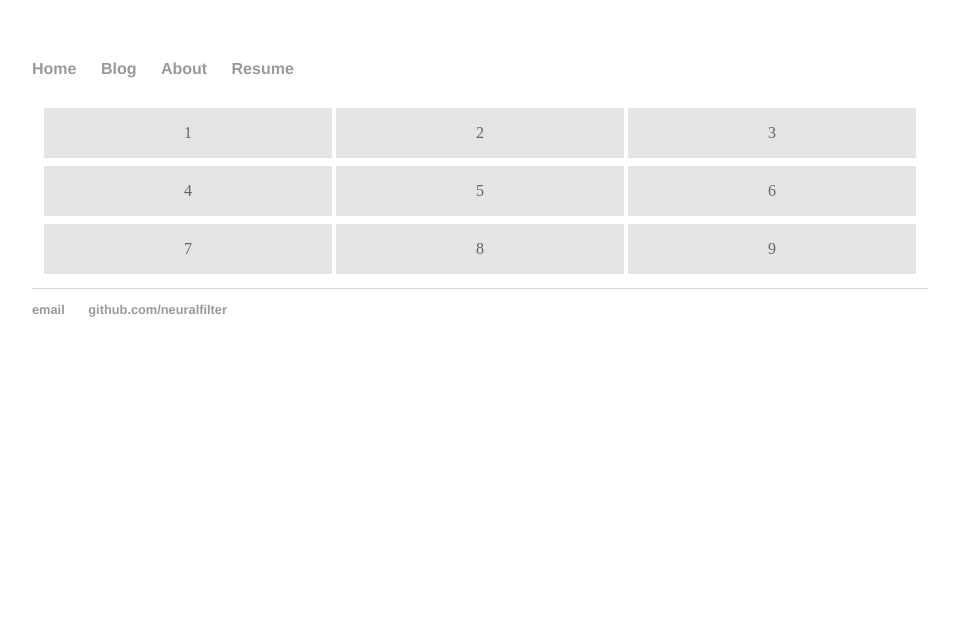
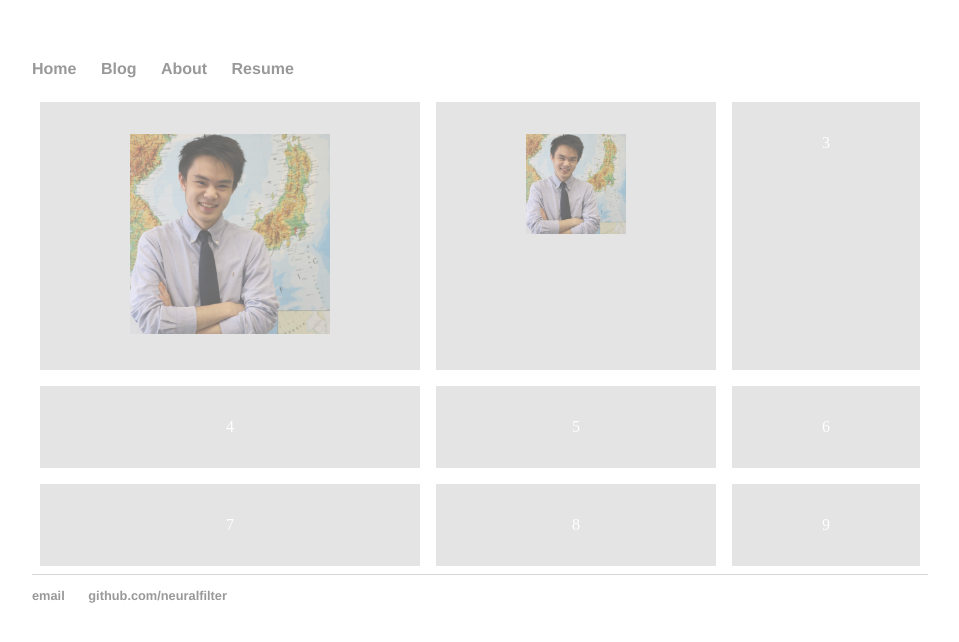
Before and after one commit to neuralfilter/neuralfilter.github.ioa, a Jekyll site: the page built from about/index.html, in a window 1280 px wide. Shown: the top 642 px of the page, without its empty margins (160-1119 px from the left). Built offline with Jekyll 4.4.1, drawn with Linux system fonts in a browser that asks for light colours.

Commit message:
Update index.html

```diff
--- a/about/index.html
+++ b/about/index.html
@@ -2,36 +2,40 @@
 layout: default
 title: Seiji's Projects
 ---
+<!DOCTYPE html>
 <html>
 <head>
 <style>
 .grid-container {
   display: grid;
   grid-template-columns: auto auto auto;
-  padding: 10px;
 }
+
 .grid-item {
-  padding: 20px;
-  font-size: 30px;
-  text-align: center;
   background-color: #D3D3D3;
   border: none;
-  color: black;
-  padding: 16px 32px;
+  color: white;
+  padding: 32px 32px;
   text-align: center;
   font-size: 16px;
-  margin: 4px 2px;
+  margin: 8px 8px;
   opacity: 0.6;
-  transition: 0.4s;
+  transition: 0.3s;
 }
 
 .grid-item:hover {opacity: 1}
+
 </style>
 </head>
 <body>
+
 <div class="grid-container">
-  <div class="grid-item">1</div>
-  <div class="grid-item">2</div>
+  <div class="grid-item">
+  <img src="http://seijisakurai.com/14883646_678652708969215_3564203741747867471_o-2.jpg" alt="Smiley face" height="200" width="200">
+  </div>
+  <div class="grid-item">
+    <img src="http://seijisakurai.com/14883646_678652708969215_3564203741747867471_o-2.jpg" alt="Smiley face" height="100" width="100">
+  </div>
   <div class="grid-item">3</div>
   <div class="grid-item">4</div>
   <div class="grid-item">5</div>
@@ -40,5 +44,6 @@ title: Seiji's Projects
   <div class="grid-item">8</div>
   <div class="grid-item">9</div>
 </div>
-  </body>
+
+</body>
 </html>
```
